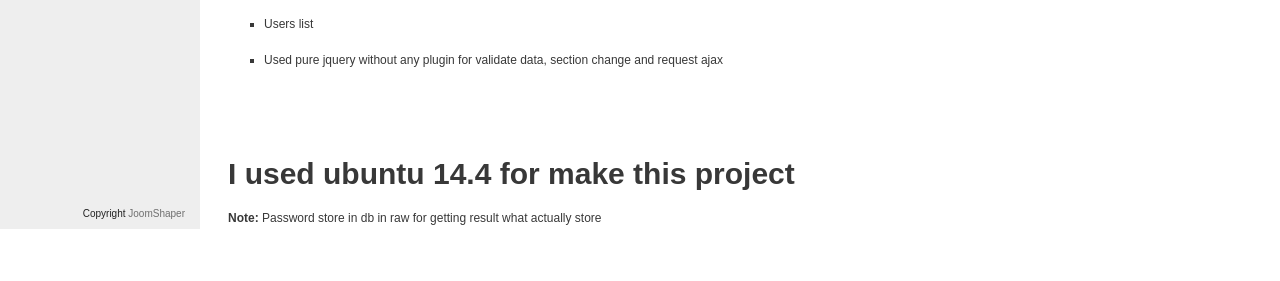
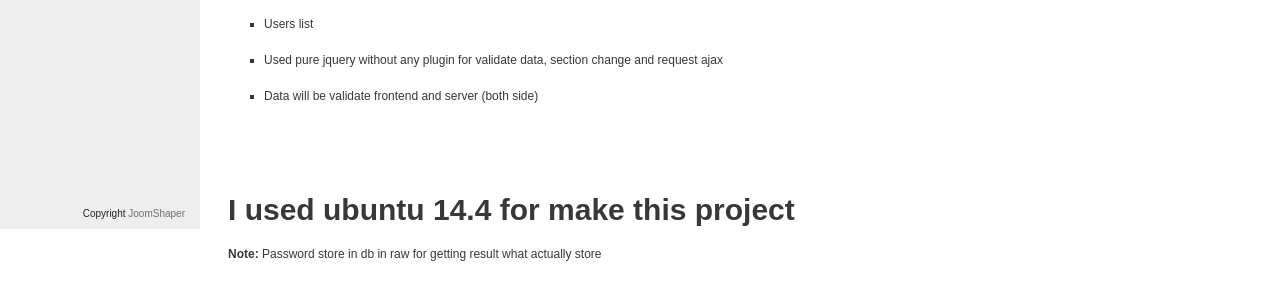
Before and after one commit to mh-shohel/joomshaper-project-doc, a plain HTML site: page index.html in a window 1280 px wide. Shown: the part 571-852 px from the top of the page. Before the commit the page ends 816 px from the top, so only its background shows below. Drawn offline with Linux system fonts and the light colour scheme.

Commit message:
added validate feature

```diff
--- a/index.html
+++ b/index.html
@@ -68,6 +68,7 @@ dbpassword = password;
         <li><p>All action done by ajax</p></li>
         <li><p>Users list</p></li>
         <li><p>Used pure jquery without any plugin for validate data, section change and request ajax</p></li>
+        <li><p>Data will be validate frontend and server (both side)</p></li>
     </ul>
 </section>
 
```
